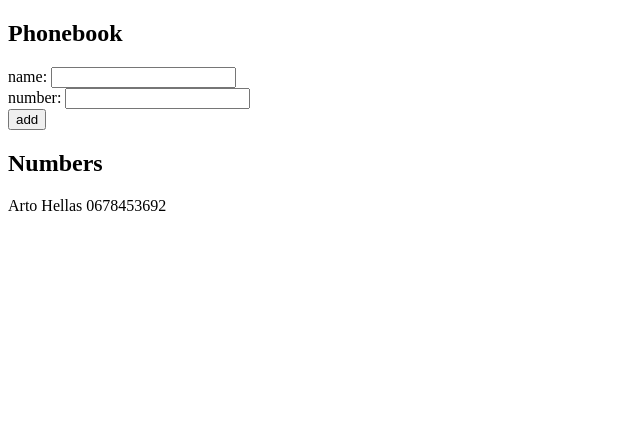
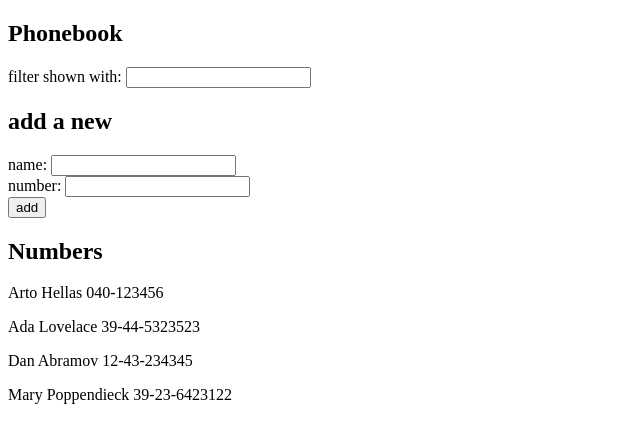
Before and after one commit to jarnould/FSO, a React (Vite) app in the folder part2/phonebook/: page / in a window 1280 px wide. Shown: the top 442 px of the page, without its empty margins (0-640 px from the left). Built offline with nearby package versions, Linux system fonts and the light colour scheme.

Commit message:
Exercise 2.9

```diff
--- a/part2/phonebook/src/App.jsx
+++ b/part2/phonebook/src/App.jsx
@@ -5,16 +5,22 @@
 
 const App = () => {
   const [persons, setPersons] = useState([
-    {
-      name: 'Arto Hellas',
-      number: '0678453692',
-    },
+    { name: 'Arto Hellas', number: '040-123456', id: 1 },
+    { name: 'Ada Lovelace', number: '39-44-5323523', id: 2 },
+    { name: 'Dan Abramov', number: '12-43-234345', id: 3 },
+    { name: 'Mary Poppendieck', number: '39-23-6423122', id: 4 }
   ])
   const [newName, setNewName] = useState('')
   const [newNumber, setNewNumber] = useState('')
+  const [showPersons, setShowPersons] = useState(persons)
 
   const handleNameChange = (ev) => setNewName(ev.target.value)
   const handleNumberChange = (ev) => setNewNumber(ev.target.value)
+  const handleFilterChange = (ev) => setShowPersons(
+    persons.filter(
+       person => person.name.toLowerCase().indexOf(ev.target.value.toLowerCase())!==-1
+    )
+  )
 
   const addPerson = (el) => {
     el.preventDefault()
@@ -29,6 +35,10 @@
   return (
     <div>
       <h2>Phonebook</h2>
+      <div>
+        filter shown with: <input onChange={handleFilterChange}/>
+      </div>
+      <h2>add a new</h2>
       <form onSubmit={addPerson}>
         <div>
           name: <input onChange={handleNameChange}/>
@@ -42,7 +52,7 @@
       </form>
 
       <h2>Numbers</h2>
-      <Persons persons={persons} />
+      <Persons persons={showPersons} />
     </div>
   )
 }
```
